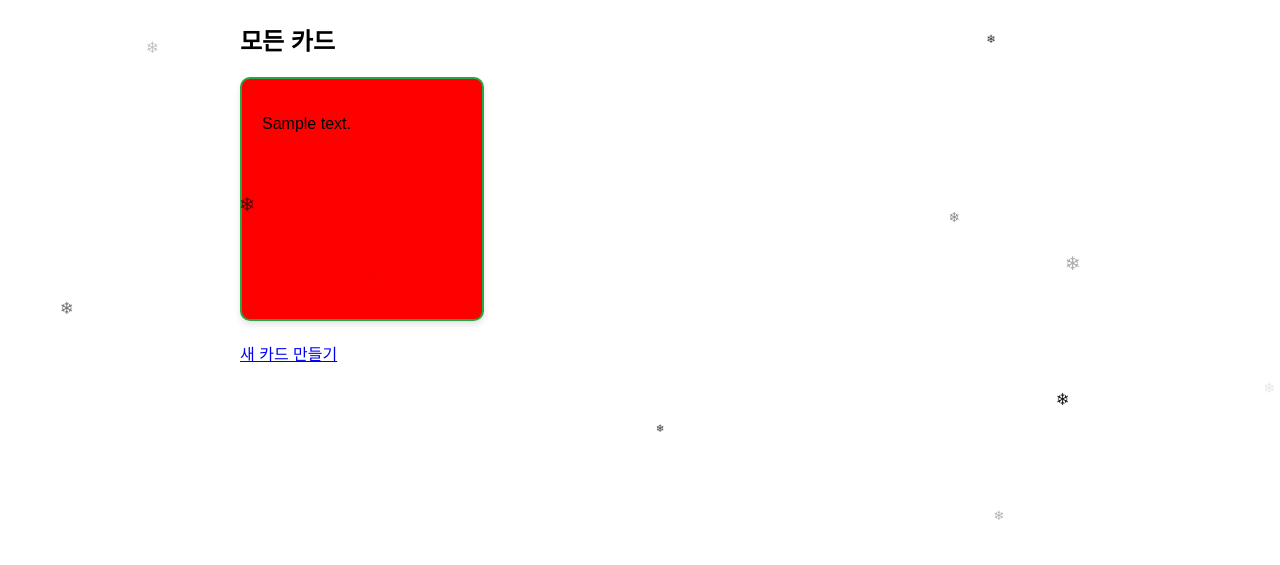
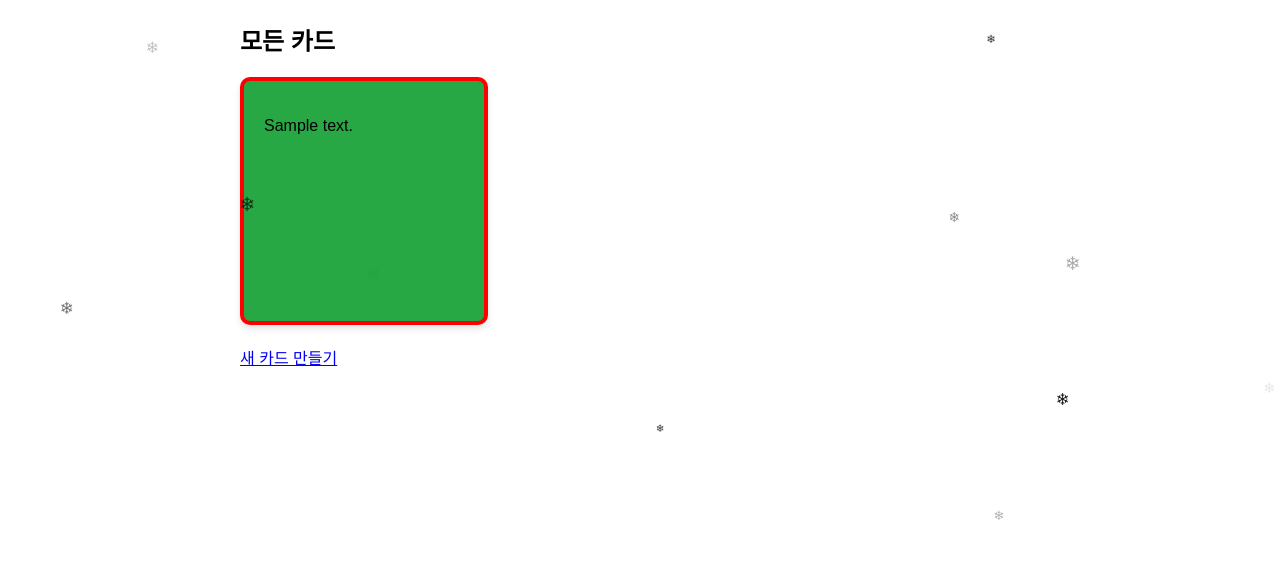
Before and after one commit to thelastmanchan/ChristmasCard, a Flask app: page / in a window 1280 px wide. Shown: the part 87-652 px from the top of the page. Run offline with Flask 3, Linux system fonts and the light colour scheme; tables that the repository leaves empty hold one stand-in row (values such as "Sample post").

Commit message:
Update style.css

```diff
--- a/ChristmasCard/static/style.css
+++ b/ChristmasCard/static/style.css
@@ -52,7 +52,7 @@ body {
 
 /* 카드 스타일 추가 */
 .card {
-    background-color: #ff0000; /* 카드 배경색을 빨간색으로 설정 */
+    background-color: #28a745; /* 카드 배경색을 초록색으로 설정 */
     border-radius: 10px; /* 모서리 둥글게 */
     padding: 20px; /* 내부 여백 */
     margin-bottom: 20px; /* 아래쪽 여백 */
@@ -61,7 +61,7 @@ body {
     width: 200px; /* 카드 너비 (정사각형) */
     height: 200px; /* 카드 높이 (정사각형) */
 
-    border: 2px solid #28a745; /* 테두리 색상을 초록색으로 설정 */
+    border: 4px solid #ff0000; /* 테두리 색상을 빨간색으로 설정하고 두께를 늘림 */
 }
 
 .card:hover {
```
